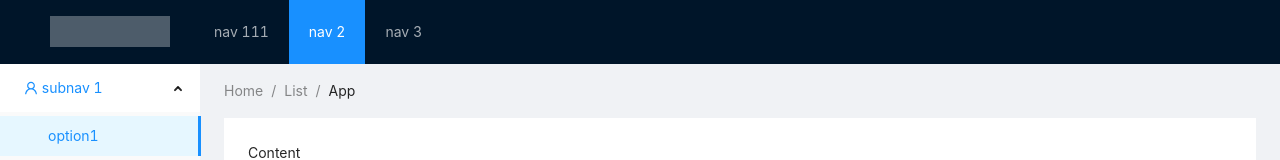
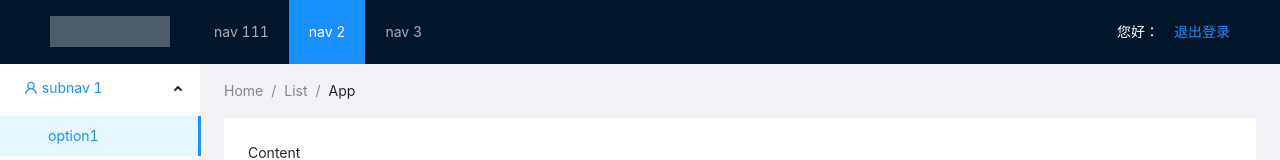
Before and after one commit to sylviakk22/train, a Vue app in the folder web/: page / in a window 1280 px wide. Shown: the top 160 px of the page. Built offline with nearby package versions, Linux system fonts and the light colour scheme; no server answers.

Commit message:
6.5 使用vuex(store)来保存登录信息

```diff
--- a/web/src/components/HeaderView.vue
+++ b/web/src/components/HeaderView.vue
@@ -1,6 +1,12 @@
 <template>
   <a-layout-header class="header">
     <div class="logo" />
+    <div style="float: right; color: white;">
+      您好：{{member.mobile}} &nbsp;&nbsp;
+      <router-link to="/login">
+        退出登录
+      </router-link>
+    </div>
     <a-menu
         v-model:selectedKeys="selectedKeys1"
         theme="dark"
@@ -17,11 +23,14 @@
 </template>
 <script>
 import {defineComponent, ref} from 'vue';
+import store from "@/store";
 export default defineComponent({
   name: "HeaderView",
   setup() {
+    let member = store.state.member;
     return {
       selectedKeys1: ref(['2']),
+      member
     }
   },
 });
--- a/web/src/store/index.js
+++ b/web/src/store/index.js
@@ -2,10 +2,14 @@
 
 export default createStore({
   state: {
+    member: {}
   },
   getters: {
   },
   mutations: {
+    setMember (state, _member) {
+      state.member = _member;
+    }
   },
   actions: {
   },
--- a/web/src/views/LoginView.vue
+++ b/web/src/views/LoginView.vue
@@ -42,6 +42,7 @@
 import axios from 'axios';
 import {notification} from "ant-design-vue";
 import { useRouter } from "vue-router";
+import store from "@/store";
 export default defineComponent({
   name: "LoginView",
   setup() {
@@ -72,6 +73,7 @@
           notification.success({ description: '登录成功！'});
           //登录成功，跳到控台主页
           router.push("/");
+          store.commit("setMember", data.content);
         }
         else{
           notification.error({description: data.message});
```
